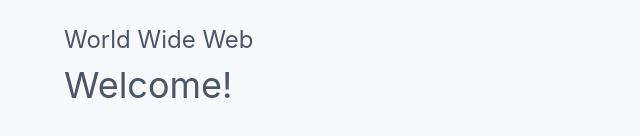
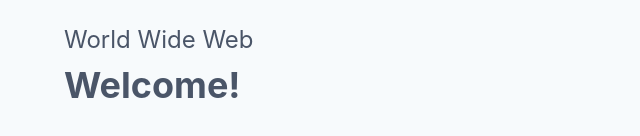
Before and after one commit to ekfors/kristian, a website: page index.html in a window 1280 px wide. Shown: the part 138-274 px from the top of the page, without its empty margins (0-640 px from the left). Drawn offline with Linux system fonts and the light colour scheme.

Commit message:
Contrast

```diff
--- a/index.html
+++ b/index.html
@@ -12,7 +12,7 @@
   <content>
     <h1 class="text-6xl font-bold">Hello</h1>
     <p class="text-2xl">World Wide Web</p>
-    <h3 class="text-4xl">Welcome!</h3>
+    <h3 class="text-4xl font-bold">Welcome!</h3>
   </content>
 </body>
 </html>
```
